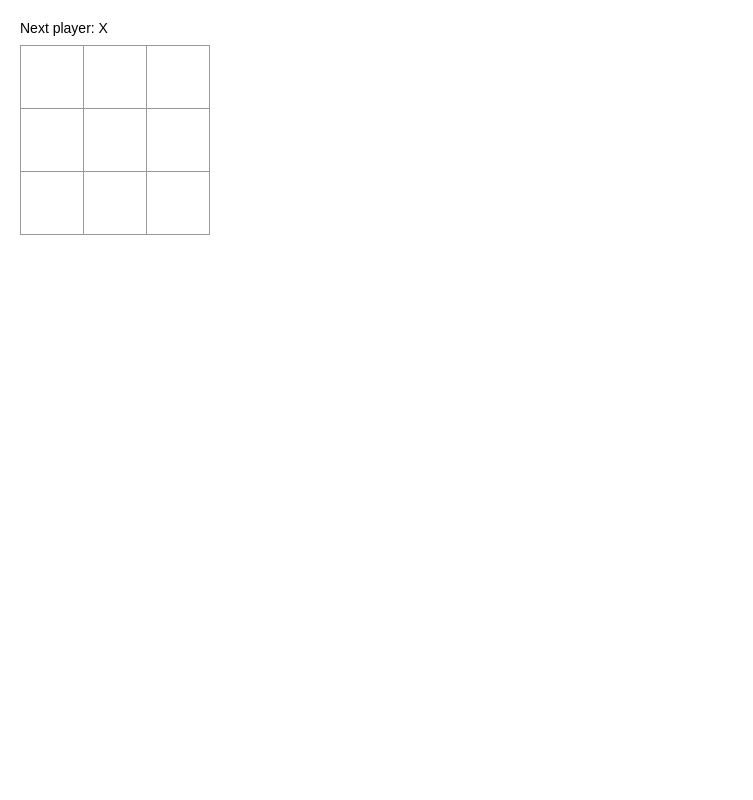
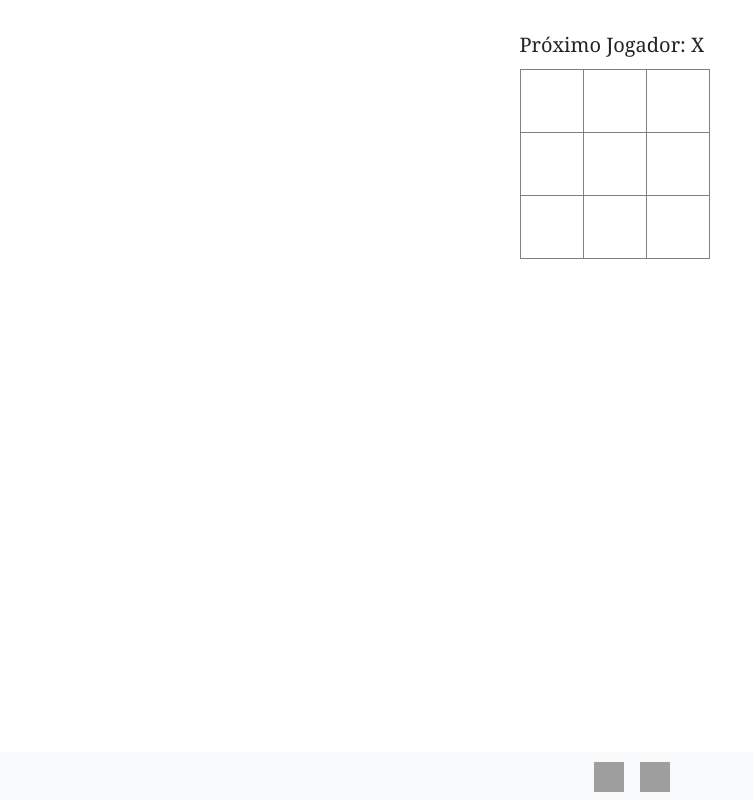
Before and after one commit to LeninGS/jogo-da-velha-react, a Next.js app: page / in a window 1280 px wide. Shown: the whole page, without its empty margins (0-753 px from the left). Built offline with nearby package versions, Linux system fonts and the light colour scheme; grey boxes are pictures that could not be loaded.

Commit message:
Implementações do jogo e navbar

```diff
--- /dev/null
+++ b/Componentes/GlobalStyles.js
@@ -0,0 +1,14 @@
+import { createGlobalStyle } from "styled-components";
+
+export const GlobalStyles = createGlobalStyle`
+    *{
+        margin: 0;
+        padding: 0;
+        font-family: 'Georgia', 'Times New Roman', 'Times', 'serif';
+    }
+
+    body {
+        font: 14px;
+        margin: 20px;
+    }
+`
--- /dev/null
+++ b/Componentes/Jogo/index.jsx
@@ -0,0 +1,47 @@
+import React from "react";
+import { Navbar } from "react-bootstrap";
+import styled from "styled-components";
+
+export const SquareCSS = styled.button`
+    background: #fff;
+    border: 1px solid gray;
+    float: left;
+    font-size: 24px;
+    font-weight: bold;
+    line-height: 34px;
+    height: 64px;
+    margin-right: -1px;
+    margin-top: -1px;
+    padding: 10px;
+    text-align: center;
+    width: 64px;
+    cursor: pointer;
+    &:focus{
+        outline: none;
+    }
+`
+
+export const GameCSS = styled.div`
+    display: flex;
+    flex-direction: row;
+    justify-content: center;
+    flex-shrink: 1;
+`
+
+export const GameInfoCSS = styled.div`
+    margin-left: 20px;
+`
+
+export const StatusCSS = styled.div`
+    margin-bottom: 10px;
+    margin-top: 10px;
+    font-size: 20px;
+`
+
+export const BoardRowCSS = styled.div`
+    &:after{
+        clear: both;
+    content: "";
+    display: table;
+    }
+`
--- a/package.json
+++ b/package.json
@@ -18,8 +18,11 @@
   },
   "homepage": "https://github.com/LeninGS/jogo-da-velha-react#readme",
   "dependencies": {
+    "bootstrap": "^5.1.1",
     "next": "^11.1.2",
+    "node-sass": "^4.14.1",
     "react": "^17.0.2",
+    "react-bootstrap": "^2.0.0-rc.1",
     "react-dom": "^17.0.2",
     "styled-components": "^5.3.1"
   }
--- a/pages/_app.js
+++ b/pages/_app.js
@@ -1,5 +1,11 @@
-import '/pages/styles.css'
+import { GlobalStyles } from "../Componentes/GlobalStyles";
+import "../scss/custom.scss";
 
 export default function MyApp({ Component, pageProps }) {
-    return <Component {...pageProps} />
+    return (
+        <>
+            <GlobalStyles />
+            <Component {...pageProps} />
+        </>
+    )
 }
--- a/pages/index.js
+++ b/pages/index.js
@@ -1,14 +1,14 @@
-import React from 'react';
-import ReactDOM from 'react-dom';
+import React, { Component } from 'react';
+import { SquareCSS, StatusCSS, BoardRowCSS, GameCSS, GameInfoCSS } from '../Componentes/Jogo/index.jsx';
+import 'bootstrap/dist/css/bootstrap.min.css';
 
 function Square(props) {
     return (
-        <button
-            className="square"
+        <SquareCSS
             onClick={props.onClick}
         >
             {props.value}
-        </button>
+        </SquareCSS>
     );
 }
 
@@ -59,46 +59,68 @@ class Board extends React.Component {
         const winner = calculateWinner(this.state.squares);
         let status;
         if (winner) {
-            status = 'Winner: ' + winner;
+            status = 'Ganhador: ' + winner;
         } else {
-            status = 'Next player: ' + (this.state.xIsNext ? 'X' : 'O');
+            status = 'Próximo Jogador: ' + (this.state.xIsNext ? 'X' : 'O');
         }
 
         return (
-            <div>
-                <div className="status">{status}</div>
-                <div className="board-row">
+            <>
+                <StatusCSS>{status}</StatusCSS>
+                <BoardRowCSS>
                     {this.renderSquare(0)}
                     {this.renderSquare(1)}
                     {this.renderSquare(2)}
-                </div>
-                <div className="board-row">
+                </BoardRowCSS>
+                <BoardRowCSS>
                     {this.renderSquare(3)}
                     {this.renderSquare(4)}
                     {this.renderSquare(5)}
-                </div>
-                <div className="board-row">
+                </BoardRowCSS>
+                <BoardRowCSS>
                     {this.renderSquare(6)}
                     {this.renderSquare(7)}
                     {this.renderSquare(8)}
-                </div>
-            </div>
+                </BoardRowCSS>
+            </>
         );
     }
 }
 
+class Menu extends React.Component {
+    render() {
+
+        return (
+            <hader class="navbar fixed-bottom navbar-expand navbar-light bg-light flex-column flex-row" >
+                <nav>
+                    <a class="navbar-brand" href="#">
+                        <img src="https://getbootstrap.com/docs/4.0/assets/brand/bootstrap-solid.svg" width="30" height="30" alt="" />
+                    </a>
+                    <a class="navbar-brand" href="#">
+                        <img src="https://getbootstrap.com/docs/4.0/assets/brand/bootstrap-solid.svg" width="30" height="30" alt="" />
+                    </a>
+                </nav>
+            </hader>
+        )
+    }
+}
+
 class Game extends React.Component {
+
     render() {
         return (
-            <div className="game">
-                <div className="game-board">
-                    <Board />
-                </div>
-                <div className="game-info">
-                    <div>{/* status */}</div>
-                    <ol>{/* TODO */}</ol>
-                </div>
-            </div>
+            <>
+                <Menu />
+                <GameCSS>
+                    <div className="game-board">
+                        <Board />
+                    </div>
+                    <GameInfoCSS>
+                        <div>{/* status */}</div>
+                        <ol>{/* TODO */}</ol>
+                    </GameInfoCSS>
+                </GameCSS>
+            </>
         );
     }
 }
--- a/pages/styles.css
+++ /dev/null
@@ -1,51 +0,0 @@
-body {
-    font: 14px "Century Gothic", Futura, sans-serif;
-    margin: 20px;
-  }
-
-  ol, ul {
-    padding-left: 30px;
-  }
-
-  .board-row:after {
-    clear: both;
-    content: "";
-    display: table;
-  }
-
-  .status {
-    margin-bottom: 10px;
-  }
-
-  .square {
-    background: #fff;
-    border: 1px solid #999;
-    float: left;
-    font-size: 24px;
-    font-weight: bold;
-    line-height: 34px;
-    height: 64px;
-    margin-right: -1px;
-    margin-top: -1px;
-    padding: 0;
-    text-align: center;
-    width: 64px;
-    cursor: pointer;
-  }
-
-  .square:focus {
-    outline: none;
-  }
-
-  .kbd-navigation .square:focus {
-    background: #ddd;
-  }
-
-  .game {
-    display: flex;
-    flex-direction: row;
-  }
-
-  .game-info {
-    margin-left: 20px;
-  }
--- /dev/null
+++ b/scss/custom.scss
@@ -0,0 +1,6 @@
+// Your variable overrides
+$body-bg: #000;
+$body-color: #111;
+
+// Bootstrap and its default variables
+@import "../node_modules/bootstrap/scss/bootstrap";
```
Also changed, not shown: Componentes/Menu/index.jsx (added), 1 other file (tests, documents, lock files or other folders).
